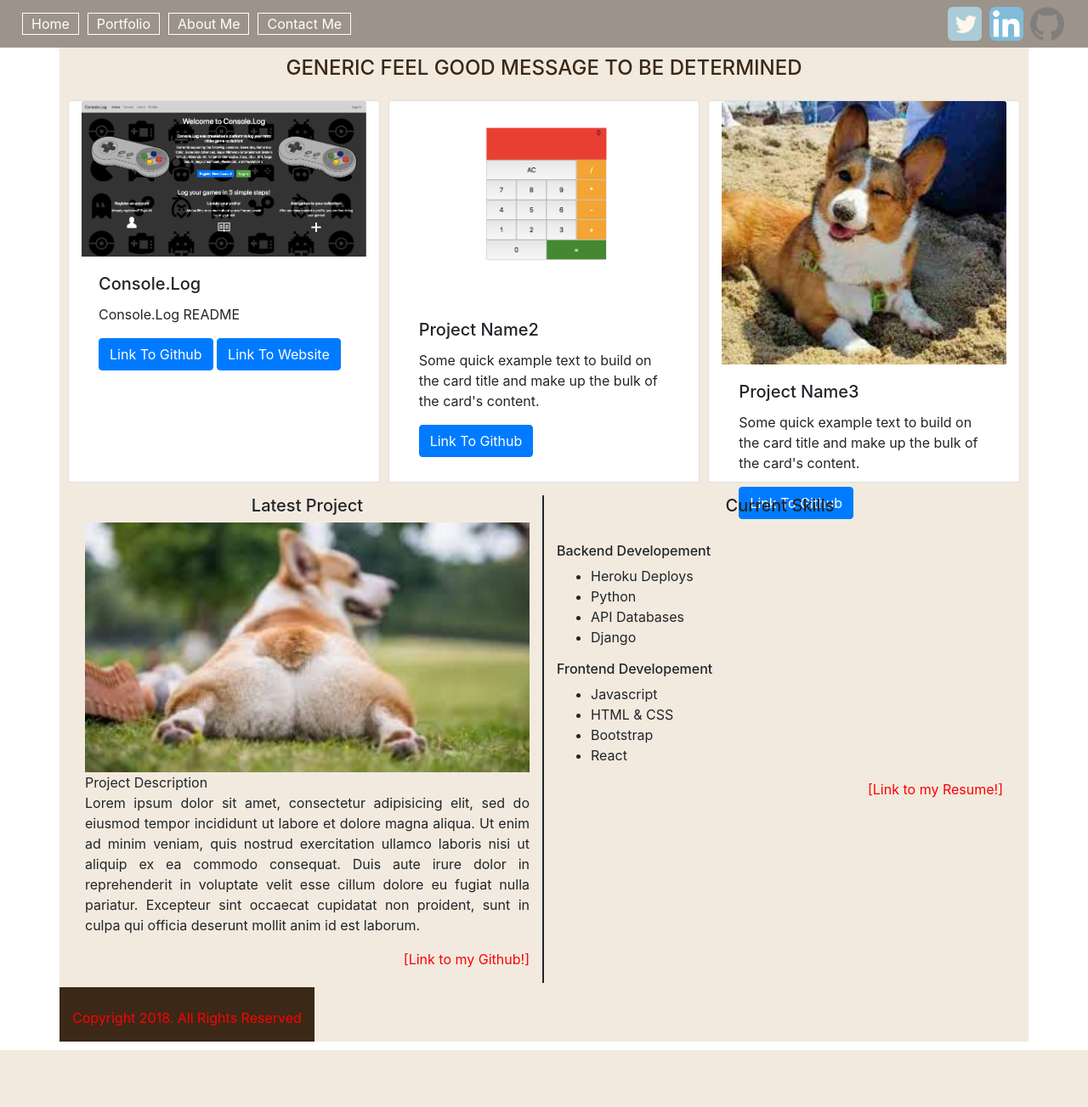
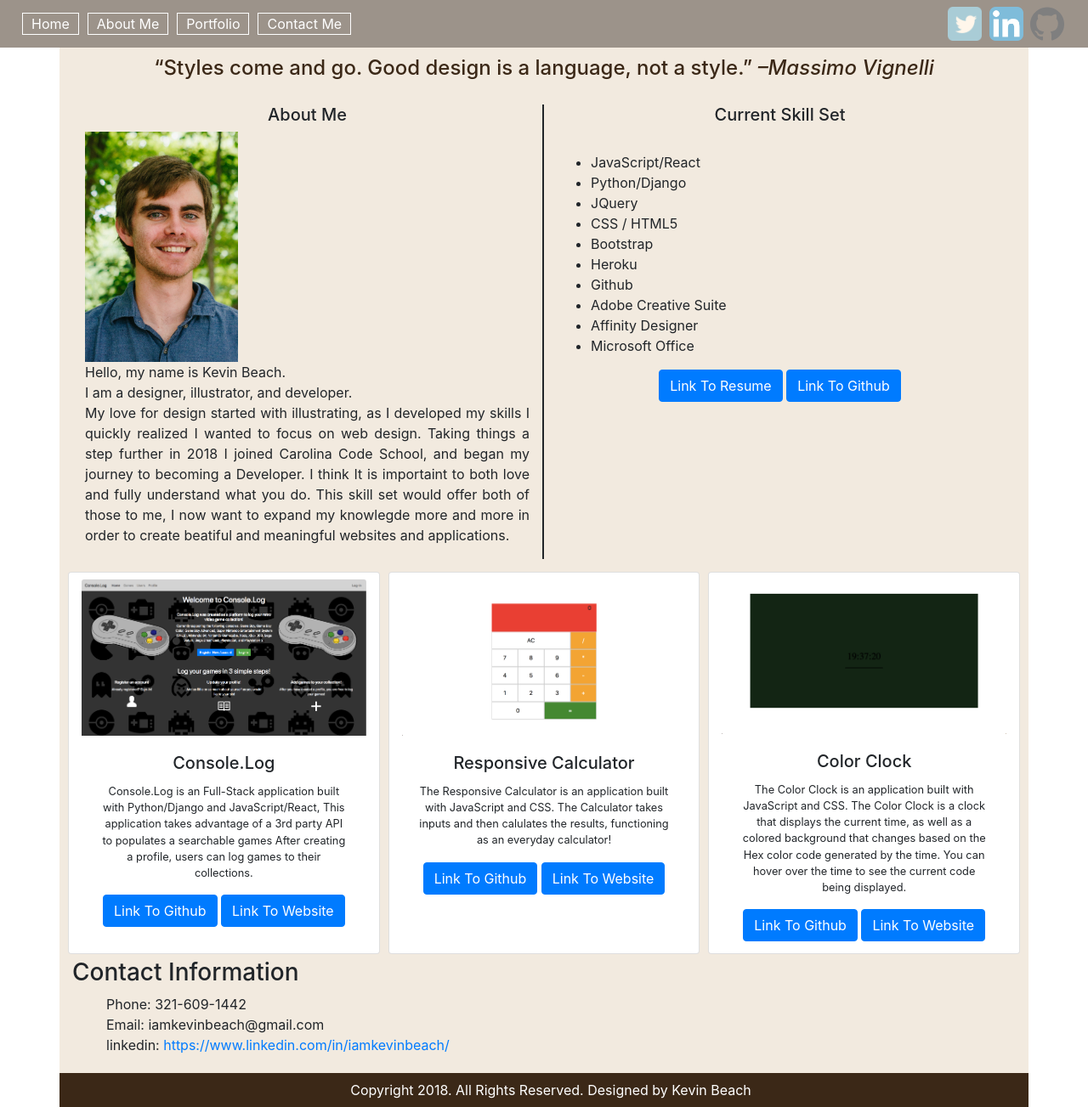
Before and after one commit to Kbeach321/PortfolioRemake, a PHP site: page / in a window 1280 px wide. Shown: the whole page at 85% size. Before the commit the page ends 1236 px from the top, so only its background shows below. Run offline with PHP 8.4, Linux system fonts and the light colour scheme.

Commit message:
structure update

```diff
--- a/css/styles.css
+++ b/css/styles.css
@@ -53,18 +53,6 @@ list-style: none;
   margin: 0px 2px;
 }
 
-
-
-/*----------- Carousel ------------*/
-.carousel-inner {
-  margin-top: 6%;
-  max-height: 400px;
-}
-
-.carousel img {
-  height: 400px;
-}
-
 /*----------- Message ------------*/
 .message {
   margin-top: 56px;
@@ -81,16 +69,12 @@ list-style: none;
 .card {
   margin: 5px;
   height: 450px;
+  text-align: center;
 }
 
-.card img:hover {
-background-color: yellow;
+.card-img-top{
+margin-top: 8px;
 }
-
-/* Controls Image height of card */
-/* .card img {
-  height: 200px;
-} */
 
 /*----------- Bottom Panels ------------*/
 #bottom_panels {
@@ -115,6 +99,43 @@ background-color: yellow;
 list-style: initial;
 }
 
+.footlinks {
+  text-align: center;
+  margin-bottom: 10px;
+}
+
+.centertext{
+  text-align: center;
+  margin: 8px;
+}
+
+.centertextcontact{
+  /* text-align: center; */
+
+}
+
+.bottomcontact img{
+  height: 40px;
+  width: 40px;
+}
+
+.bottomcontact{
+  padding-left: 20px;
+}
+
+.bottomcontact li{
+  display: inline-block;
+}
+
+.profilepic {
+  max-height: 300px;
+  max-width: 180px;
+  float: left;
+}
+
+.card-text-body{
+  font-size: .8rem;
+}
 
 /*----------- Footer -----------*/
 .footer {
@@ -124,13 +145,24 @@ list-style: initial;
   margin-top: 5px;
 }
 
-.footer span {
-  padding-left: 10px;
-  padding-top: 15px;
+.aboutmetext{
+  float: right;
 }
 
+/*---------- Media Query --------------*/
 
-/*---------- Media Query --------------*/
+@media (max-width: 1200px){
+  .card {
+    margin: 5px;
+    height: 550px;
+    text-align: center;
+  }
+
+  .LTW{
+    margin-top: 5px;
+  }
+}
+
 
 @media (max-width: 786px) {
   #latest_project {
@@ -138,10 +170,15 @@ list-style: initial;
     border-bottom: solid 2px;
     margin-bottom: 10px;
   }
-
   #skills {
+    border-right: none;
     border-bottom: solid 2px;
     margin-bottom: 10px;
+  }
+
+  .profilepic {
+    max-height: 200px;
+    max-width: 130px;
   }
 
   .header img {
@@ -152,6 +189,21 @@ list-style: initial;
     margin-top: 42px;
   }
 }
+
+@media (max-width: 767px){
+
+    .LTW{
+    margin-top:0px;
+    }
+
+    .card {
+      margin: 5px;
+      height: 500px;
+      text-align: center;
+    }
+
+}
+
 
 @media (max-width:580px ) {
   .header ul {
--- a/index.html
+++ b/index.html
@@ -1,25 +1,23 @@
 <!DOCTYPE html>
 <html lang="en" dir="ltr">
-
 <head>
   <meta charset="utf-8">
-  <title>Portfolio Remake</title>
+  <title>Kevin Beach Portfolio</title>
   <link rel="stylesheet" href="css/normalize.css" media="screen" title="no title" charset="utf-8">
   <link rel="stylesheet" href="css/styles.css" media="screen" title="no title" charset="utf-8">
   <link rel="stylesheet" href="https://stackpath.bootstrapcdn.com/bootstrap/4.1.1/css/bootstrap.min.css" integrity="sha384-WskhaSGFgHYWDcbwN70/dfYBj47jz9qbsMId/iRN3ewGhXQFZCSftd1LZCfmhktB" crossorigin="anonymous">
 </head>
 <!--############## Body ###############-->
-
 <body>
   <div class="container">
     <!-- Nav Bar  -->
     <div class="header">
       <nav class="navbar fixed-top navbar-light">
         <div class="navbar-nav">
-          <a class="nav-link" href="#"> Home </a>
-          <a class="nav-link" href="#"> Portfolio </a>
-          <a class="nav-link" href="#"> About Me </a>
-          <a class="nav-link" href="#"> Contact Me </a>
+          <a class="nav-link" href="#home"> Home </a>
+          <a class="nav-link" href="#latest_project"> About Me </a>
+          <a class="nav-link" href="#projects"> Portfolio </a>
+          <a class="nav-link" href="#Contact_Me"> Contact Me </a>
         </div>
         <ul>
           <li><a href="https://twitter.com/iamkevinbeach" target=
@@ -32,73 +30,113 @@
     </div>
 
     <!-- Message Filler  -->
-    <div class="message">
-      <h4> GENERIC FEEL GOOD MESSAGE TO BE DETERMINED </h4>
+    <div id="home" class="message">
+      <h4> “Styles come and go. Good design is a language, not a style.” <i> –Massimo Vignelli </i> </h4>
     </div>
     <!-- Bottom Panels  -->
+
+    <div id="bottom_panels" class="row">
+      <div id="latest_project" class=" col-12 col-md-6">
+        <h5> About Me</h5>
+        <img class="profilepic" src="./images/Portrait.png" alt="Latest Project IMG" class="card_image">
+        <p class="aboutmetext">
+          Hello, my name is Kevin Beach. <br>
+          I am a designer, illustrator, and developer. <br>
+          My love for design started with illustrating, as I developed my skills
+          I quickly realized I wanted to focus on web design. Taking things a step further
+          in 2018 I joined Carolina Code School, and began my journey to becoming a Developer.
+          I think It is importaint to both love and fully understand what you do.
+          This skill set would offer both of those to me, I now want to expand my knowlegde more and more
+          in order to create beatiful and meaningful websites and applications.
+        </p>
+      </div>
+      <div id="skills" class="col-12 col-md-6">
+        <h5> Current Skill Set </h5> <br>
+        <ul class="skills">
+          <li> JavaScript/React </li>
+          <li> Python/Django </li>
+          <li> JQuery </li>
+          <li> CSS / HTML5 </li>
+          <li> Bootstrap </li>
+          <li> Heroku </li>
+          <li> Github </li>
+          <li> Adobe Creative Suite </li>
+          <li> Affinity Designer </li>
+          <li> Microsoft Office </li>
+        </ul>
+        <div class="footlinks">
+          <a href="https://drive.google.com/open?id=1X525edkQBnY31NQa783SXVncd_OU7BGP" target=
+            "_blank" class="btn btn-primary ResumeButton">Link To Resume</a>
+          <a href="https://github.com/Kbeach321" target=
+            "_blank" class="btn btn-primary ResumeButton">Link To Github</a>
+        </div>
+      </div>
+    </div>
     <div id="projects" class="row">
       <div class="card col-12 col-md" style="width: 18rem;">
         <img class="card-img-top" src="./images/ConsoleLogHome.png" alt="Card image cap">
         <div class="card-body">
           <h5 class="card-title">Console.Log</h5>
-          <p class="card-text">
-            Console.Log README
+          <p class="card-text-body">
+            Console.Log is an Full-Stack application built with Python/Django and JavaScript/React,
+            This application takes advantage of a 3rd party API to populates a searchable games
+            After creating a profile, users can log games to their collections.
           </p>
-          <a href="#" class="btn btn-primary LTG">Link To Github</a>
-          <a href="#" class="btn btn-primary LTW">Link To Website</a>
+          <a href="https://github.com/Kbeach321/Final_Project" target=
+            "_blank" class="btn btn-primary">Link To Github</a>
+          <a href="http://www.consolelog.club/" target=
+            "_blank" class="btn btn-primary LTW">Link To Website</a>
         </div>
       </div>
       <div class="card col-12 col-md" style="width: 18rem;">
         <img class="card-img-top" src="./images/Calc.png" alt="Card image cap">
         <div class="card-body">
-          <h5 class="card-title">Project Name2</h5>
-          <p class="card-text">Some quick example text to build on the card title and make up the bulk of the card's content.</p>
-          <a href="#" class="btn btn-primary">Link To Github</a>
+          <h5 class="card-title">Responsive Calculator</h5>
+          <p class="card-text-body">
+            The Responsive Calculator is an application built with JavaScript
+            and CSS. The Calculator takes inputs and then calulates the results,
+            functioning as an everyday calculator!
+          </p>
+          <a href="https://github.com/Kbeach321/Responsive-Calculator" target=
+            "_blank" class="btn btn-primary">Link To Github</a>
+          <a href="https://kbeach321.github.io/Responsive-Calculator/" target=
+            "_blank" class="btn btn-primary LTW">Link To Website</a>
         </div>
       </div>
       <div class="card col-12 col-md" style="width: 18rem;">
-        <img class="card-img-top" src="./images/wink.jpeg" alt="Card image cap">
+        <img class="card-img-top" src="./images/Color-Clock.png" alt="Card image cap">
         <div class="card-body">
-          <h5 class="card-title">Project Name3</h5>
-          <p class="card-text">Some quick example text to build on the card title and make up the bulk of the card's content.</p>
-          <a href="#" class="btn btn-primary">Link To Github</a>
+          <h5 class="card-title">Color Clock</h5>
+          <p class="card-text-body">
+          The Color Clock is an application built with JavaScript and CSS.
+          The Color Clock is a clock that displays the current time, as well as a colored background that
+          changes based on the Hex color code generated by the time. You can hover over the time to see the current
+          code being displayed.
+          </p>
+          <a href="https://github.com/Kbeach321/Color-Clock" target=
+            "_blank" class="btn btn-primary">Link To Github</a>
+          <a href="https://kbeach321.github.io/Color-Clock/" target=
+            "_blank" class="btn btn-primary LTW">Link To Website</a>
         </div>
       </div>
     </div>
-    <div id="bottom_panels" class="row">
-      <div id="latest_project" class=" col-12 col-md-6">
-        <h5> Latest Project </h5>
-        <img src="./images/butt.jpeg" alt="Latest Project IMG" class="card_image">
-        <p> Project Description <br> Lorem ipsum dolor sit amet, consectetur adipisicing elit, sed do eiusmod tempor incididunt ut labore et dolore magna aliqua. Ut enim ad minim veniam, quis nostrud exercitation ullamco laboris nisi ut aliquip ex ea commodo
-          consequat. Duis aute irure dolor in reprehenderit in voluptate velit esse cillum dolore eu fugiat nulla pariatur. Excepteur sint occaecat cupidatat non proident, sunt in culpa qui officia deserunt mollit anim id est laborum.
-        </p>
-        <span><p> [Link to my Github!] </p></span>
+    <div id="Contact_Me" class="row">
+      <div class="col-12">
+        <h3 class="centertextcontact"> Contact Information </h3>
+        <ul>
+          <li>Phone: 321-609-1442</li>
+          <li>Email: iamkevinbeach@gmail.com</li>
+          <li>linkedin: <a href="https://www.linkedin.com/in/iamkevinbeach/" target="_blank"> https://www.linkedin.com/in/iamkevinbeach/ </a> </li>
+        </ul>
       </div>
-      <div id="skills" class="col-12 col-md-6">
-        <h5> Current Skills </h5> <br>
-        <h6> Backend Developement </h6>
-        <ul class="skills">
-          <li> Heroku Deploys </li>
-          <li> Python </li>
-          <li> API Databases </li>
-          <li> Django </li>
-        </ul>
-        <h6> Frontend Developement </h6>
-        <ul class="skills">
-          <li> Javascript </li>
-          <li> HTML & CSS </li>
-          <li> Bootstrap </li>
-          <li> React </li>
-        </ul>
-        <span><p> [Link to my Resume!] </p></span>
-      </div>
-
+    </div>
     <!-- Footer  -->
     <div class="footer row">
-      <div class="col-12">
-      <span><p> Copyright 2018. All Rights Reserved </p></span>
+      <div class="col-12 centertext">
+      <span > Copyright 2018. All Rights Reserved. Designed by Kevin Beach</span>
       </div>
     </div>
+
 
   </div>
   <script src="https://code.jquery.com/jquery-3.3.1.slim.min.js" integrity="sha384-q8i/X+965DzO0rT7abK41JStQIAqVgRVzpbzo5smXKp4YfRvH+8abtTE1Pi6jizo" crossorigin="anonymous"></script>
```
Also changed, not shown: images/Calc.png, images/Calcsmall.png (added), images/Color-Clock.png (added), images/Portrait.png (added), 1 other file.
